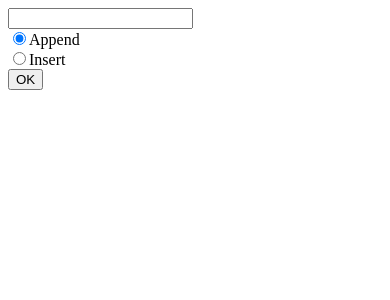
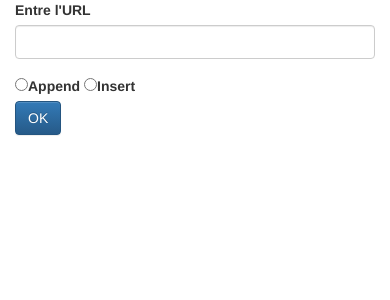
Before and after one commit to UrLab/youtube-mpd, a Flask app: page / in a window 390 px wide. Shown: the top 300 px of the page. Run offline with Flask 2, Linux system fonts and the light colour scheme; some libraries are stand-ins or nearby versions.

Commit message:
[UI] use bootstrap to make it a bit more beautiful because it sucked hard

```diff
--- a/templates/skel.html
+++ b/templates/skel.html
@@ -1,12 +1,39 @@
 <!doctype html>
+<html>
+<head>
+    <!-- Latest compiled and minified CSS -->
+<link rel="stylesheet" href="https://maxcdn.bootstrapcdn.com/bootstrap/3.3.5/css/bootstrap.min.css">
+
+<!-- Optional theme -->
+<link rel="stylesheet" href="https://maxcdn.bootstrapcdn.com/bootstrap/3.3.5/css/bootstrap-theme.min.css">
+
+<!-- Latest compiled and minified JavaScript -->
+<script src="https://maxcdn.bootstrapcdn.com/bootstrap/3.3.5/js/bootstrap.min.js"></script>
+<!-- jQuery (necessary for Bootstrap's JavaScript plugins) -->
+<script src="https://ajax.googleapis.com/ajax/libs/jquery/1.11.3/jquery.min.js"></script>
 <title>Hello from Flask</title>
-
-
-<form method="POST" action="{{root}}add">
-    <input type="text" name="url" /><br>
-
-    <input type="radio" name="command" value="add" checked>Append<br>
-    <input type="radio" name="command" value="insert">Insert<br>
-
-    <input type="submit" value="OK" />
-</form>
+</head>
+<body>
+    <div class="container">
+        <form method="POST" action="{{root}}add">
+            <div class="form-group">
+                <label for="inputUrl">Entre l'URL</label>
+                <input class="form-control" type="text" name="url" id="inputUrl" />
+            </div>
+            <div class="row">
+                <div class="col-sm-9">
+                    <div class="btn-group" data-toggle="buttons">
+                        <label>
+                            <input type="radio" name="command" value="add">Append
+                        </label>
+                        <label>
+                            <input type="radio" name="command" value="insert">Insert
+                        </label>
+                    </div>
+                </div>
+            </div>
+            <input class="btn btn-primary" type="submit" value="OK" />
+        </form>
+    </div>
+</body>
+</html>
```
